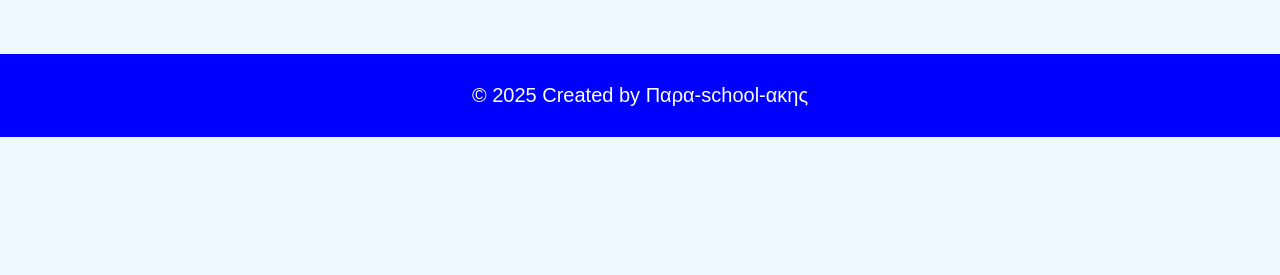
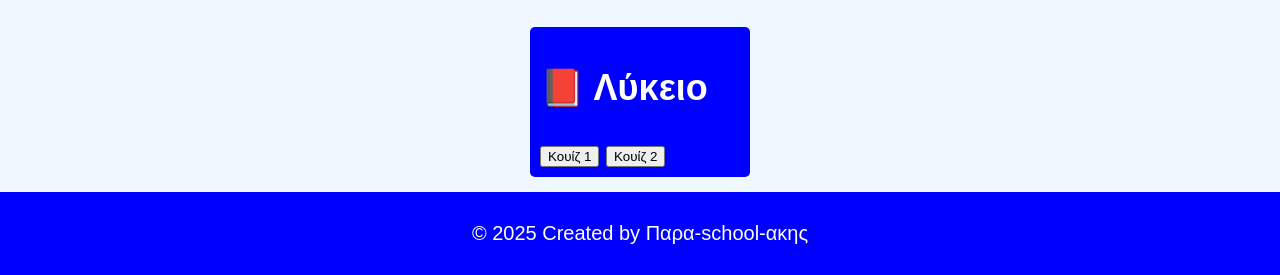
Before and after one commit to manolis2511/e-maths, a plain HTML site: page index.html in a window 1280 px wide. Shown: the part 663-938 px from the top of the page. Before the commit the page ends 800 px from the top, so only its background shows below. Drawn offline with Linux system fonts and the light colour scheme.

Commit message:
Update index.html

```diff
--- a/index.html
+++ b/index.html
@@ -44,7 +44,7 @@
             font-size: 20px;
             width: 100%;
         }
- .quiz-link {
+ .category {
             display: block;
             font-size: 24px;
             margin: 15px;
```
